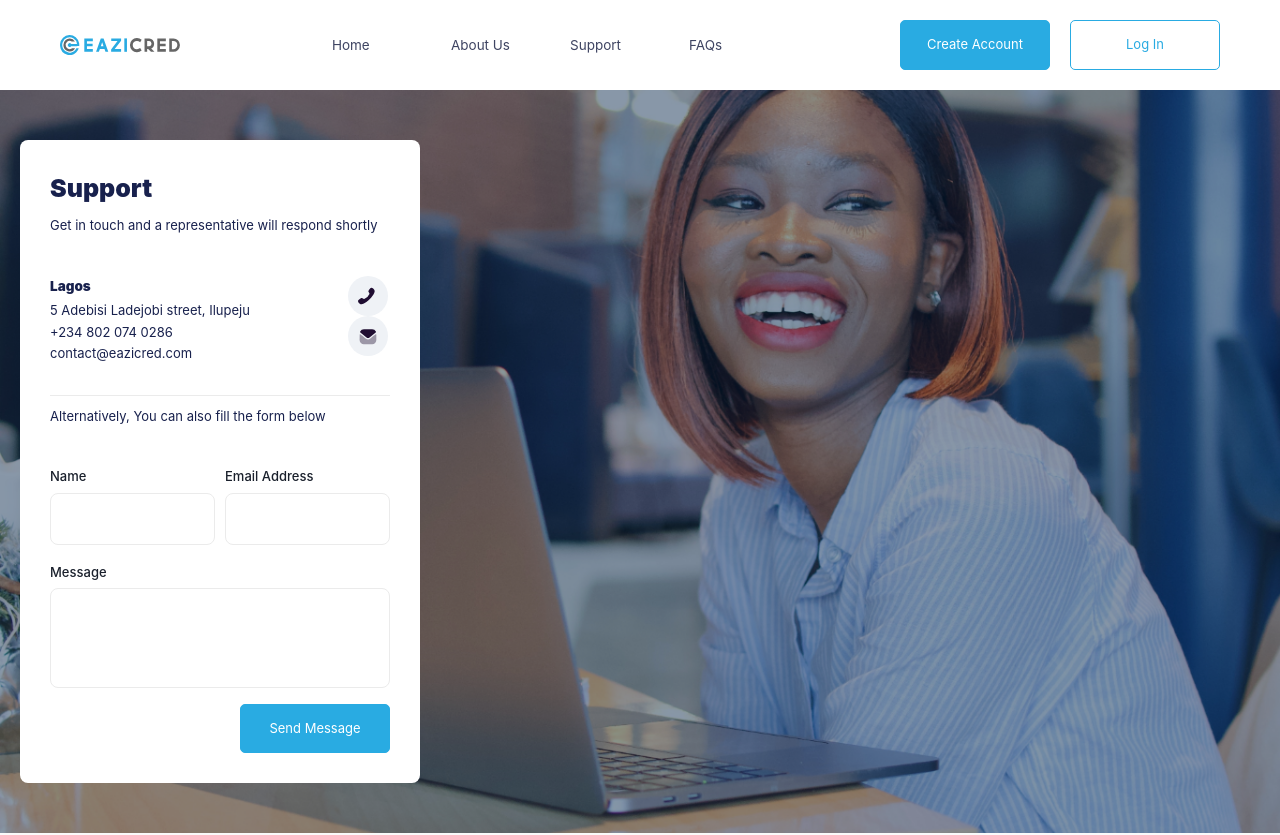
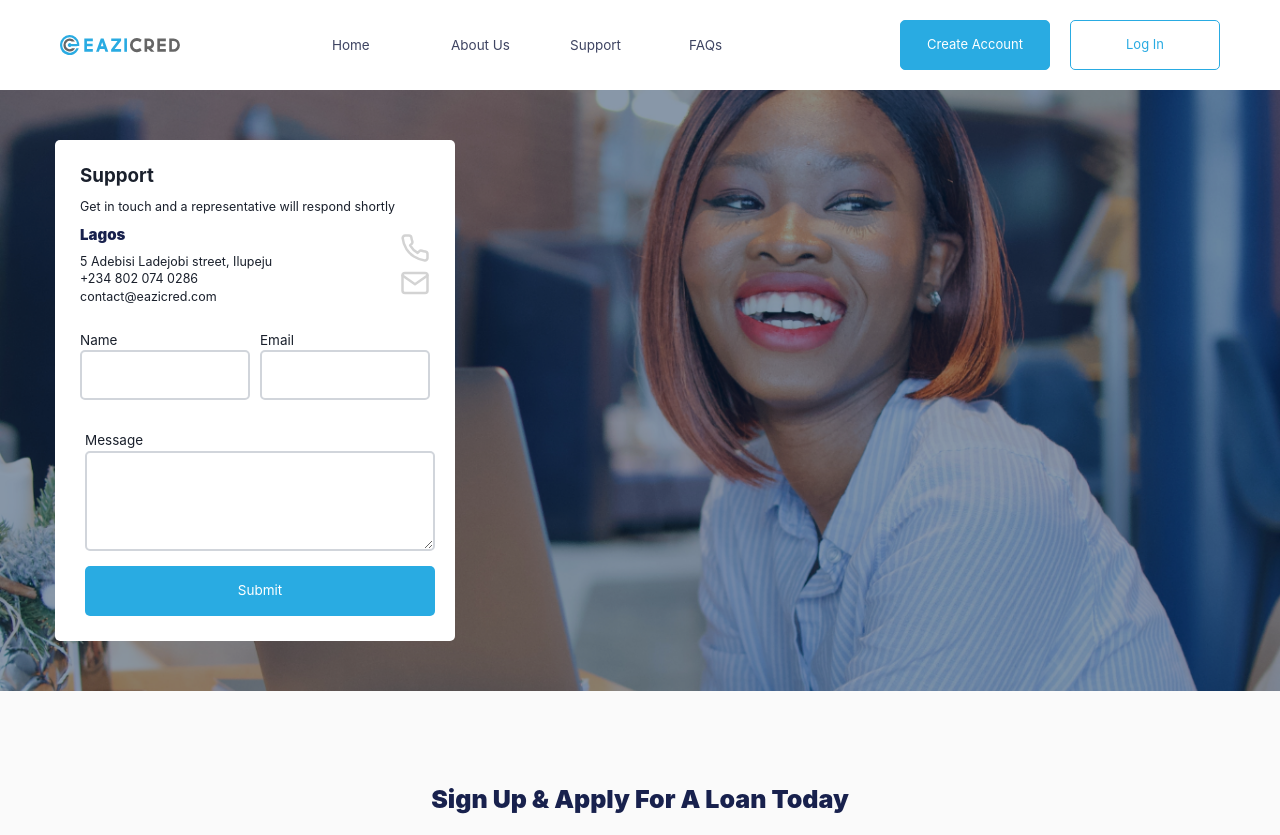
Before and after one commit to danieloski98/eazicred_frontend, a React (Create React App) app: page /support in a window 1280 px wide. Shown: the top 835 px of the page. Built offline with nearby package versions, Linux system fonts and the light colour scheme.

Commit message:
changed url

```diff
--- a/src/Features/Home/Support.tsx
+++ b/src/Features/Home/Support.tsx
@@ -1,30 +1,60 @@
 import React from 'react';
-import phone from '../../assets/phone.svg';
-import message from '../../assets/message.svg';
-import emailjs from 'emailjs-com';
 import OnPageSignUp from './OnPageSignUp';
 import { URL } from '../../helpers/url';
 import { useToast, Spinner } from '@chakra-ui/react'
 import { IReturn } from '../../helpers/ApiReturnType';
+import { FiPhone, FiMail } from 'react-icons/fi'
+import * as yup from 'yup';
+import { useFormik } from 'formik'
+
+// validation
+const validationSchema = yup.object({
+  name: yup.string().required('This field is required'),
+  email: yup.string().email('Invalida email').required('This field is required'),
+  message: yup.string().required('this field is required')
+});
 
 const Support = () => {
     document.title = 'Eazicred - Support'
     const [loading, setLoading] = React.useState(false);
-    const [form, setForm] = React.useState({name: '', email: '', message: ""});
     const toast = useToast();
-    const handleChange = (e: any) => {
-        const {name, value} = e.target
-        setForm({...form, [name]: value})
-    }
+
+    const formik = useFormik({
+      initialValues: {
+        name: '',
+        email: '',
+        message: '',
+      },
+      onSubmit: () => {},
+      validationSchema
+    })
+
 
     const  handleSubmit = async(e: any) => {
+      if (!formik.dirty) {
+        toast({
+          title: 'Error',
+          description: `Fill the form to be able to submit`,
+          status: 'warning',
+          position: 'top',
+          isClosable: true,
+        })
+      }else if (!formik.isValid) {
+        toast({
+          title: 'Error',
+          description: `Fill in the form correctly to be able to submit`,
+          status: 'error',
+          position: 'top',
+          isClosable: true,
+        })
+      }else {
         setLoading(true);
         const request = await fetch(`${URL}/admin/support`, {
           method: 'Post',
           headers: {
             'Content-Type': 'application/json'
           },
-          body: JSON.stringify(form),
+          body: JSON.stringify(formik.values),
         })
 
         const json = await request.json() as IReturn;
@@ -48,6 +78,8 @@ const Support = () => {
         }
       }
 
+    }
+
     React.useEffect(() => {
       window.scrollTo(0,0);
     })
@@ -56,49 +88,72 @@ const Support = () => {
         <React.Fragment>
             <header>
                 <div className="hero-support">
-                    <div className="container">
-                        <div className="support-box">
-                            <h2 className="h-2">Support</h2>
-                            <p className="pt-14">Get in touch and a representative will respond shortly</p>
-                            <div className="support__inner">
-                                <div className="support__col--1">
-                                    <h3 className="h-3">Lagos</h3>
-                                    <p className="address pt-5">5 Adebisi Ladejobi street, Ilupeju<br/>
+                    <div className="sm:px-12">
+
+
+                    <div className="xl:w-400px lg:w-300px md:w-full sm:w-full xl:h-auto lg:h-auto md:h-auto sm:h-auto rounded-lg bg-white p-10 flex flex-col xl:ml-10 lg:ml-10 md:ml-0 sm:ml-0 sm:mx-10 md:mx-12 xl:mx-0 lg:mx-0">
+
+                      <h2 className="text-3xl font-bold">Support</h2>
+                      <p className="pt-0 text-xl mt-4">Get in touch and a representative will respond shortly</p>
+
+                      <div className="flex items-center justify-between mt-4">
+
+                        <div className="">
+                          <h3 className="h-3 text-2xl">Lagos</h3>
+                            <p className=" pt-4 mt-4 text-xl">5 Adebisi Ladejobi street, Ilupeju<br/>
                                 +234 802 074 0286<br/>
                                 contact@eazicred.com
                             </p>
                         </div>
-                                <div className="support__col--1">
+
+                        <div className="h-full flex flex-col justify-end">
                           <a href="tel:+2349016888927">
-                                        <img src={phone} alt="phone icon"/>
+                            <FiPhone  color="lightgrey" size={30} />
                           </a>
-                                    <a href="mailto:contact@eazicred.com">
-                                        <img src={message} alt="message icon"/>
+                          <a href="mailto:contact@eazicred.com" className="mt-2">
+                            <FiMail color="lightgrey" size={30} />
                           </a>
                         </div>
+
                       </div>
-                            <p>Alternatively, You can also fill the form below</p>
-                            <div className="support__form" onSubmit={handleSubmit}>
-                                <div className="input-groups">
-                                    <div className="input-group">
-                                        <label htmlFor="name">Name</label>
-                                        <input value={form.name} onChange={handleChange} name="name" id="name" type="text"/>
+
+                      <div className="w-full flex-col flex mt-10">
+
+                        <div className="flex xl:flex-row lg:flex-row md:flex-col sm:flex-col w-full">
+
+                          <div className="flex-col flex w-full flex-1 xl:mr-2 lg:mr-2 sm:mb-6">
+                            <label> Name</label>
+                            <input type="text" name="name" value={formik.values.name} onChange={formik.handleChange} onBlur={formik.handleBlur} onFocus={() => formik.setFieldTouched('name', true, true)} id="" className="w-full border-2 border-gray-300 rounded-lg h-20 px-4" />
+                            {formik.touched.name && formik.errors.name && <p className="mt-2 text-red-500">{formik.errors.name}</p>}
                           </div>
-                                    <div className="input-group">
-                                        <label htmlFor="email">Email Address</label>
-                                        <input value={form.email} onChange={handleChange} name="email" id="email" type="email"/>
+
+                          <div className="flex-col flex w-full flex-1 xl:ml-2 lg:ml-2">
+                            <label> Email</label>
+                            <input type="text" name="email" value={formik.values.email} onChange={formik.handleChange} onBlur={formik.handleBlur} onFocus={() => formik.setFieldTouched('email', true, true)} id="" className="w-full border-2 border-gray-300 rounded-lg h-20 px-4" />
+                            {formik.touched.email && formik.errors.email && <p className="mt-2 text-red-500">{formik.errors.email}</p>}
                           </div>
+
+
                         </div>
-                                <div className="message-box">
-                                    <label htmlFor="message">Message</label>
-                                    <textarea value={form.message} onChange={handleChange} name="message" id='message'/>
+
+                        <div className="flex-col flex w-full xl:ml-2 sm:mt-6">
+                            <label> Message</label>
+                            <textarea name="message" value={formik.values.message} onChange={formik.handleChange} onBlur={formik.handleBlur} onFocus={() => formik.setFieldTouched('message', true, true)}  className="w-full rounded-lg border-2 border-gray-300 h-40 p-4" />
+                            {formik.touched.message && formik.errors.message && <p className="mt-2 text-red-500">{formik.errors.message}</p>}
                         </div>
-                                <button onClick={handleSubmit} type="submit" className="btn btn-blue">
-                                  {loading && <Spinner size="md" color="white" />}
-                                  Send Message
+
+                        <div className="flex-col flex w-full xl:ml-2 sm:mt-6">
+                            <button onClick={handleSubmit} className="w-full rounded-lg bg-customGreen text-white h-20">
+                              {loading && <Spinner color="white" size="md" />}
+                              Submit
                             </button>
                         </div>
+
                       </div>
+
+                    </div>
+
+
                     </div>
                 </div>
             </header>
@@ -108,3 +163,47 @@ const Support = () => {
 }
 
 export default Support;
+
+
+// <div className="support-box">
+//                             <h2 className="h-2">Support</h2>
+//                             <p className="pt-14">Get in touch and a representative will respond shortly</p>
+//                             <div className="support__inner">
+//                                 <div className="support__col--1">
+//                                     <h3 className="h-3">Lagos</h3>
+//                                     <p className="address pt-5">5 Adebisi Ladejobi street, Ilupeju<br/>
+//                                         +234 802 074 0286<br/>
+//                                         contact@eazicred.com
+//                                     </p>
+//                                 </div>
+//                                 <div className="support__col--1">
+//                                     <a href="tel:+2349016888927">
+//                                         <img src={phone} alt="phone icon"/>
+//                                     </a>
+//                                     <a href="mailto:contact@eazicred.com">
+//                                         <img src={message} alt="message icon"/>
+//                                     </a>
+//                                 </div>
+//                             </div>
+//                             <p>Alternatively, You can also fill the form below</p>
+//                             <div className="support__form" onSubmit={handleSubmit}>
+//                                 <div className="input-groups">
+//                                     <div className="input-group">
+//                                         <label htmlFor="name">Name</label>
+//                                         <input value={form.name} onChange={handleChange} name="name" id="name" type="text"/>
+//                                     </div>
+//                                     <div className="input-group">
+//                                         <label htmlFor="email">Email Address</label>
+//                                         <input value={form.email} onChange={handleChange} name="email" id="email" type="email"/>
+//                                     </div>
+//                                 </div>
+//                                 <div className="message-box">
+//                                     <label htmlFor="message">Message</label>
+//                                     <textarea value={form.message} onChange={handleChange} name="message" id='message'/>
+//                                 </div>
+//                                 <button onClick={handleSubmit} type="submit" className="btn btn-blue">
+//                                   {loading && <Spinner size="md" color="white" />}
+//                                   Send Message
+//                                   </button>
+//                             </div>
+//                         </div>
```
Lines whose indentation alone changed are shown as unchanged.
